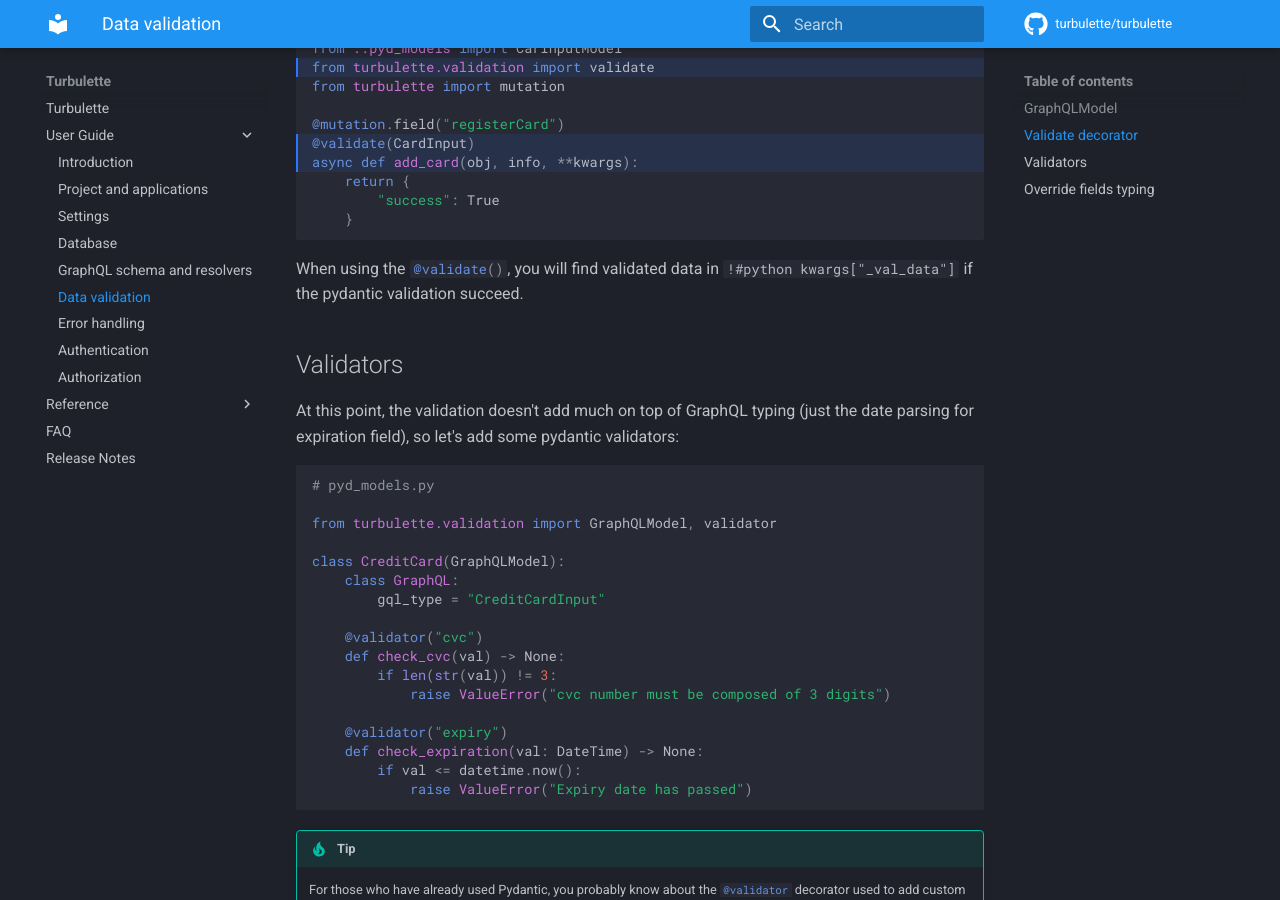
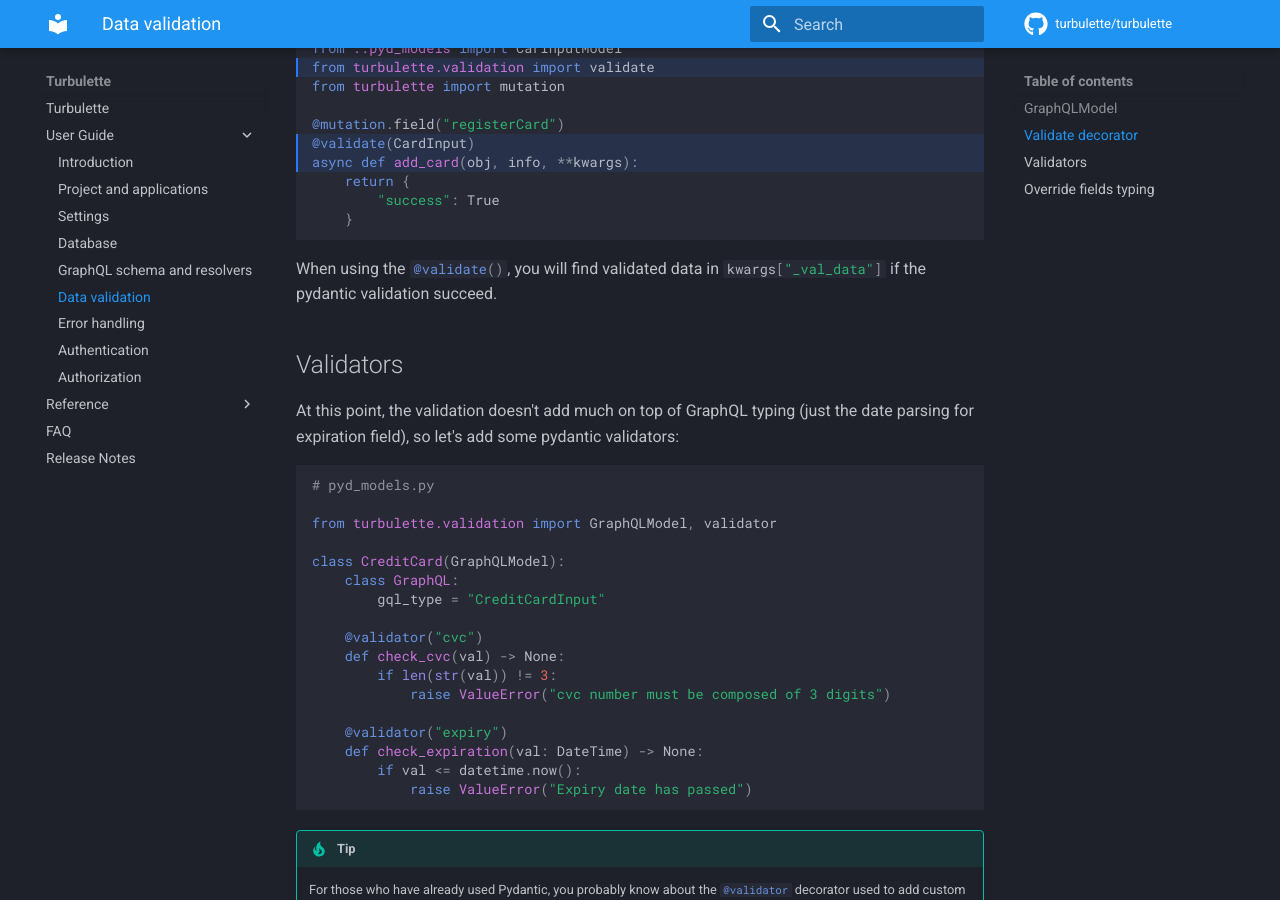
Before and after one commit to turbulette/turbulette, an MkDocs documentation site: the page built from docs/user_guide/validation.md, in a window 1280 px wide and 900 px high, scrolled down 1763 px. Built offline with MkDocs 1.6.1 and Material for MkDocs 9.7.7, drawn with Linux system fonts in a browser that asks for light colours; comment, search, counter and statistics services are not loaded.

Commit message:
📝 docs: fix markdown

````diff
--- a/docs/user_guide/validation.md
+++ b/docs/user_guide/validation.md
@@ -88,7 +88,7 @@ async def add_card(obj, info, **kwargs):
     }
 ```
 
-When using the `#!python @validate()`, you will find validated data in `!#python kwargs["_val_data"]` if the pydantic validation succeed.
+When using the `#!python @validate()`, you will find validated data in `#!python kwargs["_val_data"]` if the pydantic validation succeed.
 
 ## Validators
 
````
